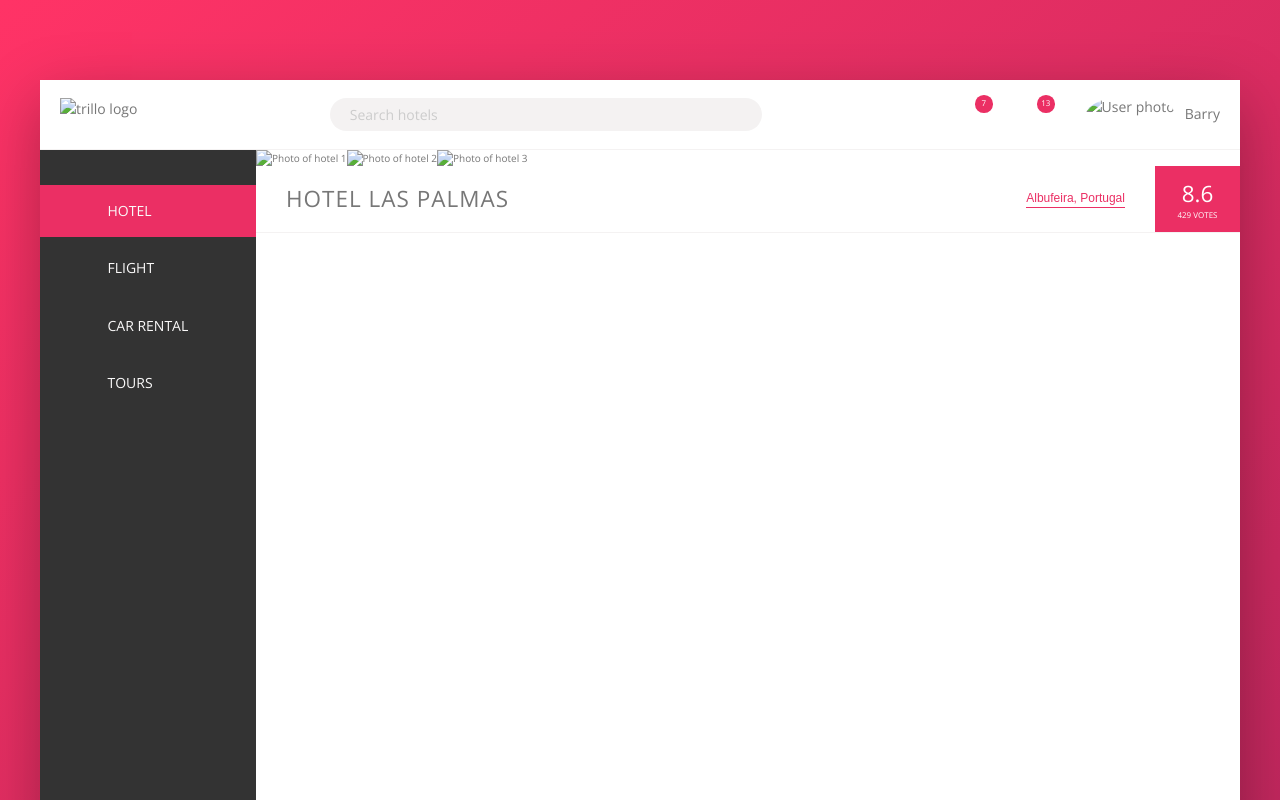
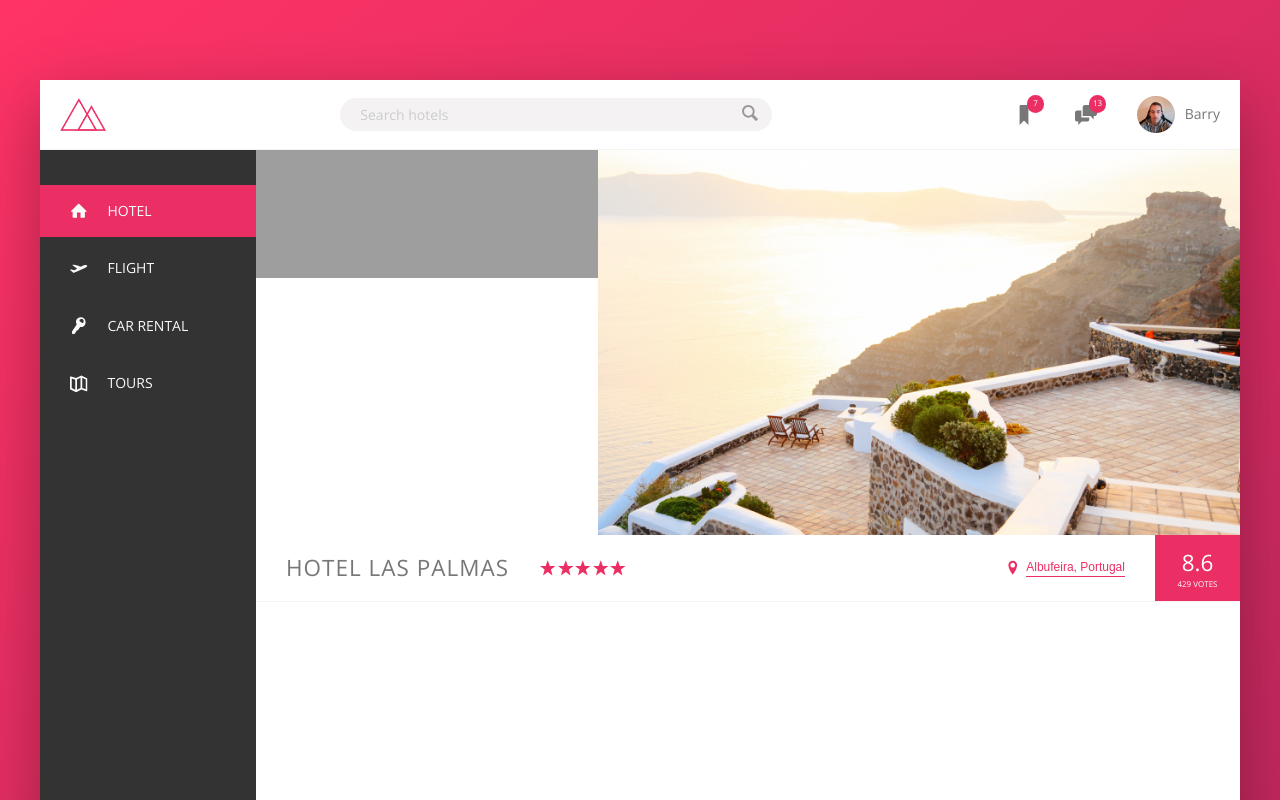
Before and after one commit to BarrySchutte/Trillo-Project, a website: page index.html in a window 1280 px wide. Shown: the top 800 px of the page. Drawn offline with nearby package versions, Linux system fonts and the light colour scheme; files that its build step writes are made by us from their sources; the site is published under a folder, as on GitHub Pages, so addresses that start at the root find nothing.

Commit message:
fixed img

```diff
--- a/index.html
+++ b/index.html
@@ -13,13 +13,13 @@
 <body>
     <div class="container">
         <header class="header">
-            <img src="/img/logo.png" alt="trillo logo" class="logo">
+            <img src="img/logo.png" alt="trillo logo" class="logo">
 
             <form action="#" class="search">
                 <input type="text" class="search__input" placeholder="Search hotels">
                 <button class="search__button">
                     <svg class="search__icon">
-                        <use xlink:href="/img/sprite.svg#icon-magnifying-glass"></use>
+                        <use xlink:href="img/sprite.svg#icon-magnifying-glass"></use>
                     </svg>
                 </button>
             </form>
@@ -27,18 +27,18 @@
             <nav class="user-nav">
                 <div class="user-nav__icon-box">
                     <svg class="user-nav__icon">
-                        <use xlink:href="/img/sprite.svg#icon-bookmark"></use>
+                        <use xlink:href="img/sprite.svg#icon-bookmark"></use>
                     </svg>
                     <span class="user-nav__notification">7</span>
                 </div>
                 <div class="user-nav__icon-box">
                     <svg class="user-nav__icon">
-                        <use xlink:href="/img/sprite.svg#icon-chat"></use>
+                        <use xlink:href="img/sprite.svg#icon-chat"></use>
                     </svg>
                     <span class="user-nav__notification">13</span>
                 </div>
                 <div class="user-nav__user">
-                    <img src="/img/user-2.png" alt="User photo" class="user-nav__user-photo">
+                    <img src="img/user-2.png" alt="User photo" class="user-nav__user-photo">
                     <span class="user-nav__user-name">Barry</span>
                 </div>
             </nav>
@@ -50,7 +50,7 @@
                     <li class="side-nav__item side-nav__item--active">
                         <a href="#" class="side-nav__link">
                             <svg class="side-nav__icon">
-                                <use xlink:href="/img/sprite.svg#icon-home"></use>
+                                <use xlink:href="img/sprite.svg#icon-home"></use>
                             </svg>
                             <span>Hotel</span>
                         </a>
@@ -58,7 +58,7 @@
                     <li class="side-nav__item">
                         <a href="#" class="side-nav__link">
                             <svg class="side-nav__icon">
-                                <use xlink:href="/img/sprite.svg#icon-aircraft-take-off"></use>
+                                <use xlink:href="img/sprite.svg#icon-aircraft-take-off"></use>
                             </svg>
                             <span>Flight</span>
                         </a>
@@ -66,7 +66,7 @@
                     <li class="side-nav__item">
                         <a href="#" class="side-nav__link">
                             <svg class="side-nav__icon">
-                                <use xlink:href="/img/sprite.svg#icon-key"></use>
+                                <use xlink:href="img/sprite.svg#icon-key"></use>
                             </svg>
                             <span>Car rental</span>
                         </a>
@@ -74,7 +74,7 @@
                     <li class="side-nav__item">
                         <a href="#" class="side-nav__link">
                             <svg class="side-nav__icon">
-                                <use xlink:href="/img/sprite.svg#icon-map"></use>
+                                <use xlink:href="img/sprite.svg#icon-map"></use>
                             </svg>
                             <span>Tours</span>
                         </a>
@@ -89,13 +89,13 @@
             <main class="hotel-view">
                 <div class="gallery">
                     <figure class="gallery__item">
-                        <img src="/img/hotel-1.jpg" alt="Photo of hotel 1" class="gallery__photo">
+                        <img src="img/hotel-1.jpg" alt="Photo of hotel 1" class="gallery__photo">
                     </figure>
                     <figure class="gallery__item">
-                        <img src="/img/hotel-2.jpg" alt="Photo of hotel 2" class="gallery__photo">
+                        <img src="img/hotel-2.jpg" alt="Photo of hotel 2" class="gallery__photo">
                     </figure>
                     <figure class="gallery__item">
-                        <img src="/img/hotel-3.jpg" alt="Photo of hotel 3" class="gallery__photo">
+                        <img src="img/hotel-3.jpg" alt="Photo of hotel 3" class="gallery__photo">
                     </figure>
                 </div>
 
@@ -105,25 +105,25 @@
                     </h1>
                     <div class="overview__stars">
                         <svg class="overview__icon-star">
-                            <use xlink:href="/img/sprite.svg#icon-star"</use>
+                            <use xlink:href="img/sprite.svg#icon-star"</use>
                         </svg>
                         <svg class="overview__icon-star">
-                            <use xlink:href="/img/sprite.svg#icon-star"</use>
+                            <use xlink:href="img/sprite.svg#icon-star"</use>
                         </svg>
                         <svg class="overview__icon-star">
-                            <use xlink:href="/img/sprite.svg#icon-star"</use>
+                            <use xlink:href="img/sprite.svg#icon-star"</use>
                         </svg>
                         <svg class="overview__icon-star">
-                            <use xlink:href="/img/sprite.svg#icon-star"</use>
+                            <use xlink:href="img/sprite.svg#icon-star"</use>
                         </svg>
                         <svg class="overview__icon-star">
-                            <use xlink:href="/img/sprite.svg#icon-star"</use>
+                            <use xlink:href="img/sprite.svg#icon-star"</use>
                         </svg>
                     </div>
 
                     <div class="overview__location">
                         <svg class="overview__icon-location">
-                            <use xlink:href="/img/sprite.svg#icon-location-pin"</use>
+                            <use xlink:href="img/sprite.svg#icon-location-pin"</use>
                         </svg>
                         <button class="btn-inline">Albufeira, Portugal</button>
                     </div>
```
